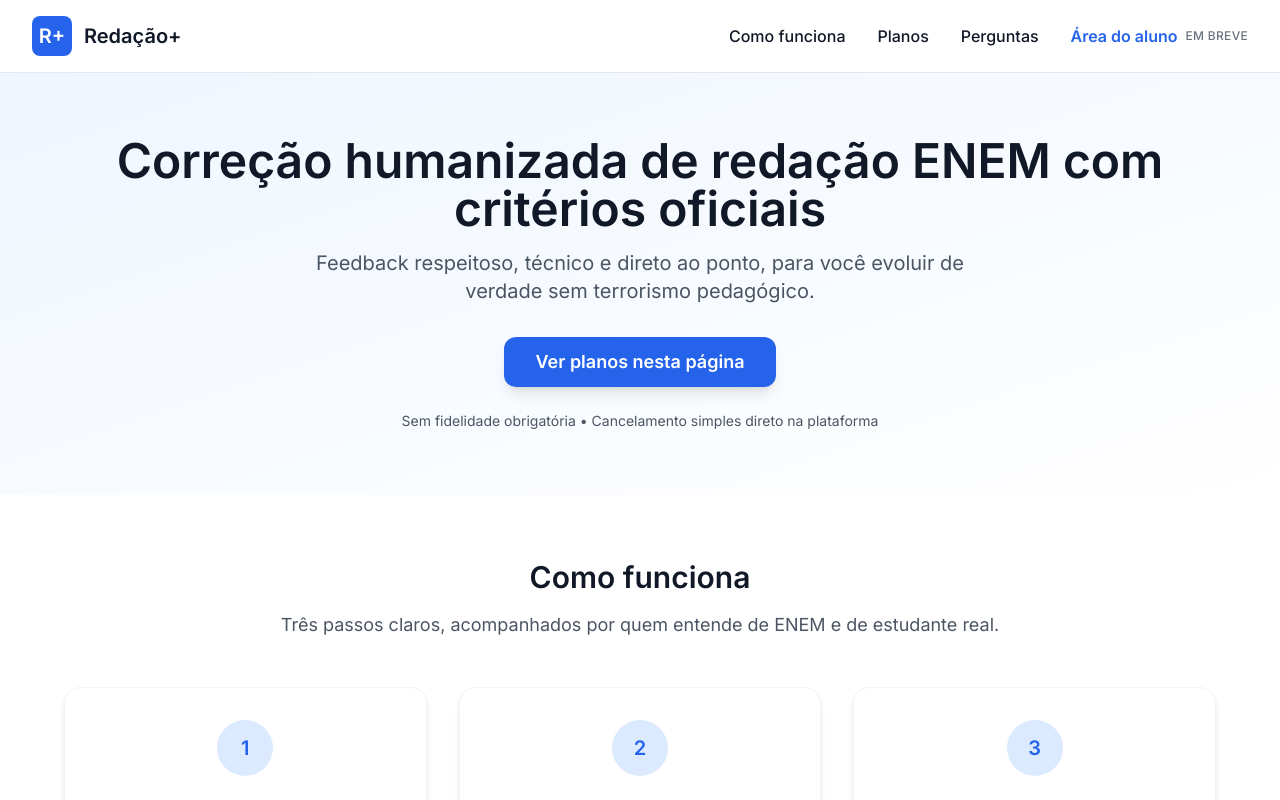
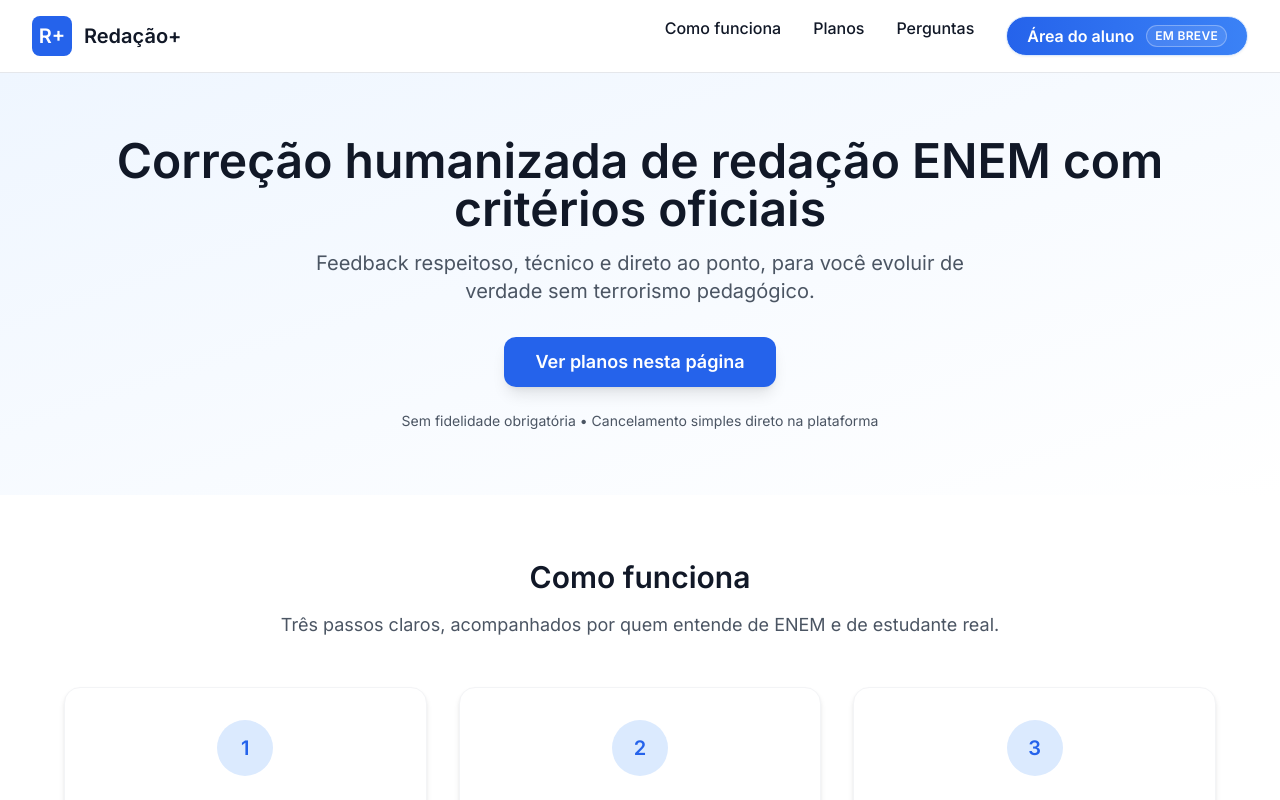
Before and after one commit to EtecGmail/ENEM-REACT, a React (Vite) app: page / in a window 1280 px wide. Shown: the top 800 px of the page. Built offline with nearby package versions, Linux system fonts and the light colour scheme.

Commit message:
fix: vendor masked button component

```diff
--- a/src/App.tsx
+++ b/src/App.tsx
@@ -5,6 +5,7 @@ import CartaoEtapa from './componentes/CartaoEtapa';
 import CartaoPlano from './componentes/CartaoPlano';
 import PerguntaFrequente from './componentes/PerguntaFrequente';
 import RodapeRaizesLingua from './componentes/RodapeRaizesLingua';
+import { MaskedButton } from './lib/masked-button-component/src';
 
 export default function App() {
   const [menuAberto, definirMenuAberto] = useState(false);
@@ -189,16 +190,11 @@ export default function App() {
                   Perguntas
                 </a>
               </li>
-              <li>
-                <a
-                  href="#cta-final"
-                  className="font-semibold text-blue-600 hover:text-blue-700 transition-colors focus:outline-none focus:ring-2 focus:ring-blue-500 rounded inline-flex items-center gap-2"
-                >
-                  Área do aluno
-                  <span className="text-xs font-medium uppercase tracking-wide text-gray-500">
-                    em breve
-                  </span>
-                </a>
+              <li className="flex items-center">
+                <MaskedButton
+                  aria-label="Área do aluno, recurso em breve"
+                  className="shadow-none"
+                />
               </li>
             </ul>
           </nav>
@@ -213,13 +209,19 @@ export default function App() {
                     { href: '#como-funciona', rotulo: 'Como funciona' },
                     { href: '#planos', rotulo: 'Planos' },
                     { href: '#faq', rotulo: 'Perguntas' },
-                    {
-                      href: '#cta-final',
-                      rotulo: 'Entrar / Começar',
-                      indicador: 'em breve',
-                    },
+                    { href: '#cta-final', rotulo: 'Entrar / Começar', indicador: 'em breve' },
                   ].map((item, index) => (
                     <li key={item.href}>
+                      {item.indicador ? (
+                        <MaskedButton
+                          href={item.href}
+                          aria-label={`${item.rotulo}, ${item.indicador}`}
+                          className="w-full"
+                          label={item.rotulo}
+                          statusLabel={item.indicador}
+                          onClick={() => definirMenuAberto(false)}
+                        />
+                      ) : (
                         <a
                           href={item.href}
                           ref={index === 0 ? primeiroLinkMenuRef : undefined}
@@ -235,6 +237,7 @@ export default function App() {
                             ) : null}
                           </span>
                         </a>
+                      )}
                     </li>
                   ))}
                 </ul>
--- /dev/null
+++ b/src/lib/masked-button-component/src/components/MaskedButton/MaskedButton.tsx
@@ -0,0 +1,66 @@
+import type { ButtonHTMLAttributes, MouseEvent } from 'react';
+import { forwardRef } from 'react';
+
+type NativeButtonProps = Omit<ButtonHTMLAttributes<HTMLButtonElement>, 'onClick'>;
+
+export interface MaskedButtonProps extends NativeButtonProps {
+  label?: string;
+  statusLabel?: string;
+  href?: string;
+  onClick?: (event: MouseEvent<HTMLButtonElement>) => void;
+}
+
+function mergeClasses(...classes: Array<string | false | null | undefined>) {
+  return classes.filter(Boolean).join(' ');
+}
+
+export const MaskedButton = forwardRef<HTMLButtonElement, MaskedButtonProps>(
+  (
+    {
+      label = 'Área do aluno',
+      statusLabel = 'Em breve',
+      className,
+      onClick,
+      href,
+      ...rest
+    },
+    ref,
+  ) => {
+    const handleClick = (event: MouseEvent<HTMLButtonElement>) => {
+      event.preventDefault();
+      if (onClick) {
+        onClick(event);
+      }
+    };
+
+    const ariaLabel = (rest as { 'aria-label'?: string })['aria-label'];
+
+    return (
+      <button
+        type="button"
+        ref={ref}
+        {...rest}
+        onClick={handleClick}
+        data-target-href={href}
+        aria-disabled="true"
+        aria-label={ariaLabel ?? `${label}, ${statusLabel}`}
+        className={mergeClasses(
+          'group relative inline-flex w-auto items-center gap-3 rounded-full border border-blue-100 bg-gradient-to-r from-blue-600 to-blue-500 px-5 py-2 text-sm font-semibold text-white shadow-sm transition focus:outline-none focus-visible:ring-2 focus-visible:ring-blue-500 focus-visible:ring-offset-2 focus-visible:ring-offset-white disabled:cursor-not-allowed disabled:opacity-75',
+          'hover:from-blue-500 hover:to-blue-400',
+          className,
+        )}
+      >
+        <span className="text-base leading-tight">{label}</span>
+        <span
+          aria-hidden="true"
+          className="rounded-full border border-white/30 bg-white/10 px-2 py-0.5 text-xs font-semibold uppercase tracking-wide text-white transition group-hover:bg-white/20"
+        >
+          {statusLabel}
+        </span>
+        <span className="sr-only">{`Status: ${statusLabel}`}</span>
+      </button>
+    );
+  },
+);
+
+MaskedButton.displayName = 'MaskedButton';
--- /dev/null
+++ b/src/lib/masked-button-component/src/index.ts
@@ -0,0 +1,2 @@
+export { MaskedButton } from './components/MaskedButton/MaskedButton';
+export type { MaskedButtonProps } from './components/MaskedButton/MaskedButton';
```
Lines whose indentation alone changed are shown as unchanged.
